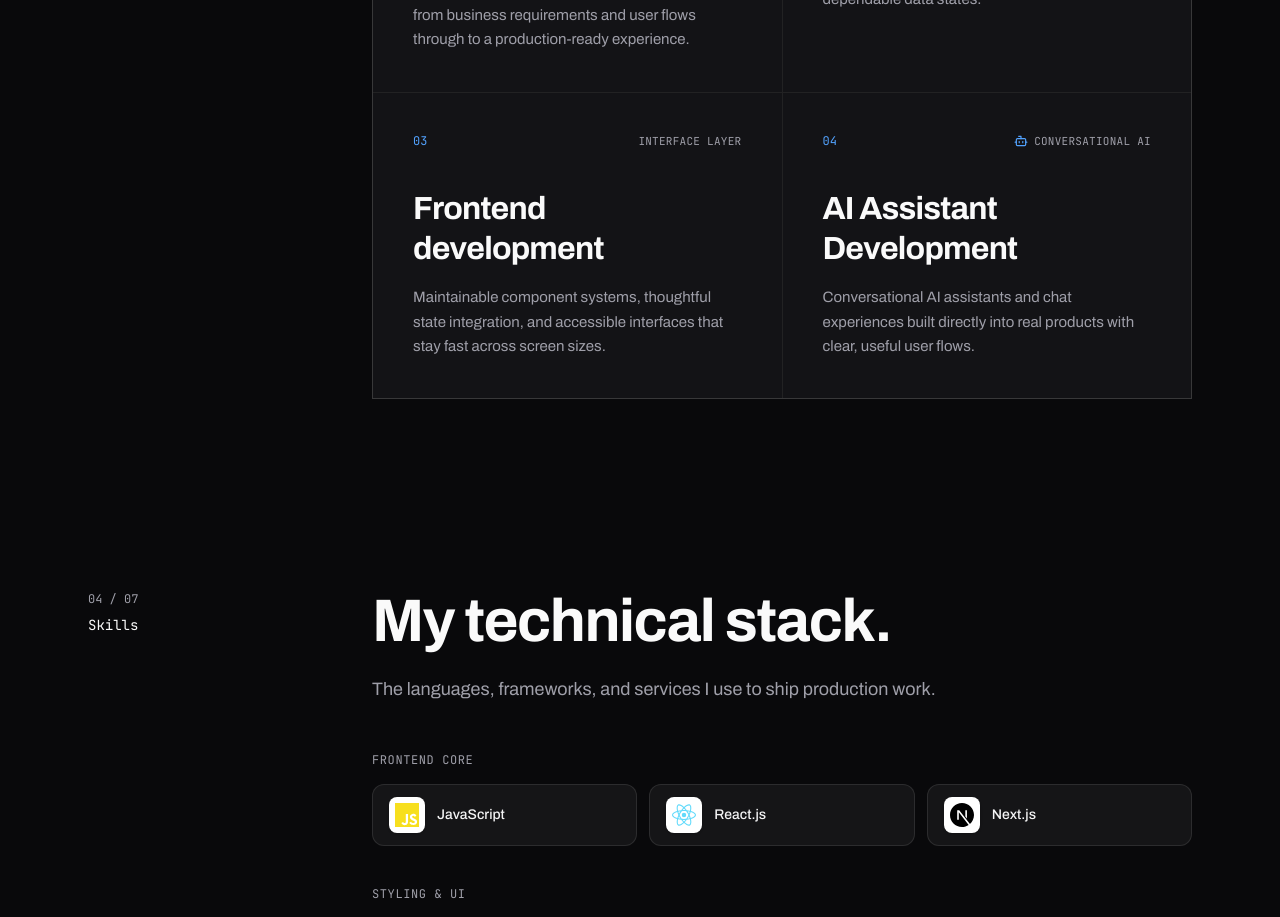
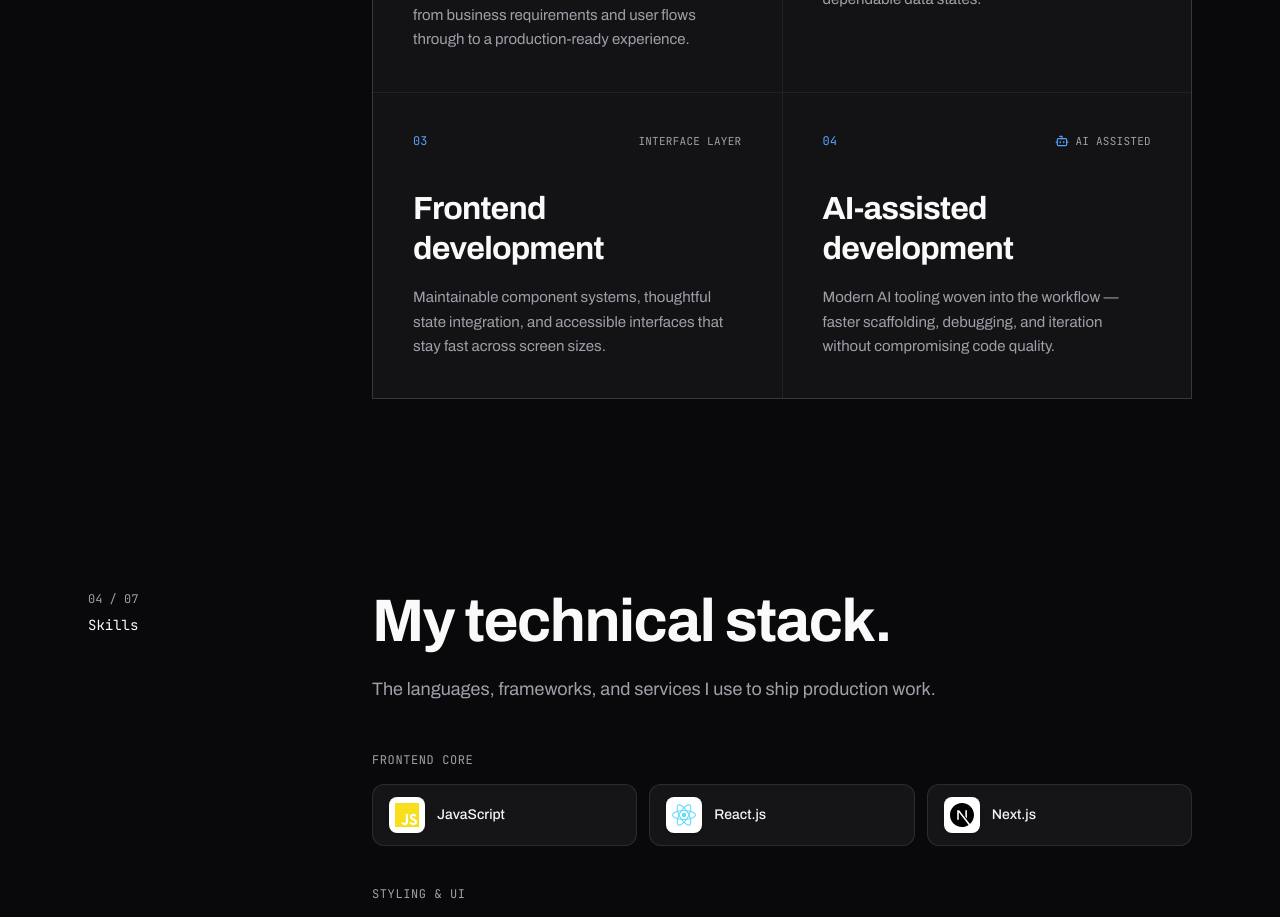
Before and after one commit to Bilal-Khan152/portfolio, a Next.js app: page / in a window 1280 px wide. Shown: the part 3300-4217 px from the top of the page. Built offline with nearby package versions, Linux system fonts and the light colour scheme.

Commit message:
Expertise: reframe card 04 as AI-assisted development (faster, efficient builds)

```diff
--- a/components/Expertise.jsx
+++ b/components/Expertise.jsx
@@ -22,9 +22,9 @@ const cards = [
   },
   {
     n: '04',
-    tag: 'CONVERSATIONAL AI',
-    title: 'AI Assistant Development',
-    text: 'Conversational AI assistants and chat experiences built directly into real products with clear, useful user flows.',
+    tag: 'AI ASSISTED',
+    title: 'AI-assisted development',
+    text: 'Modern AI tooling woven into the workflow — faster scaffolding, debugging, and iteration without compromising code quality.',
     icon: true,
   },
 ];
```
